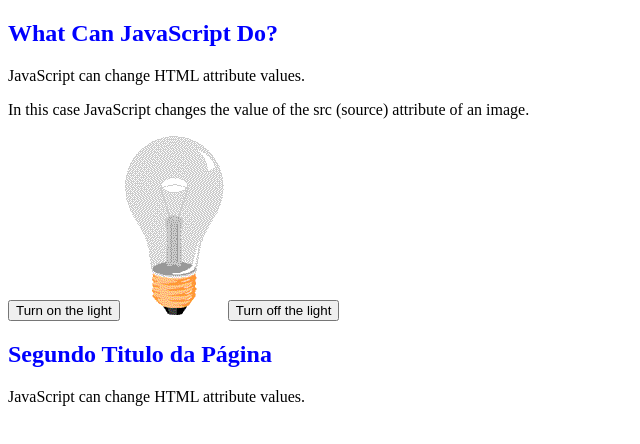
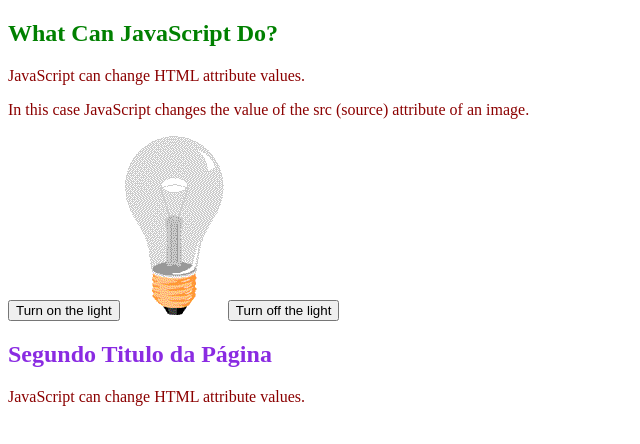
Before and after one commit to itamarjp/lampada_javascript, a plain HTML site: page index.html in a window 1280 px wide. Shown: the whole page, without its empty margins (0-640 px from the left). Drawn offline with Linux system fonts and the light colour scheme.

Commit message:
seletor por id

```diff
--- a/index.html
+++ b/index.html
@@ -1,9 +1,11 @@
 <!DOCTYPE html>
 <html>
 <style>
-h2 {
-    color:blue;
-}
+#titulo1 {color:green;}
+#titulo2 {color:blueviolet}
+
+p {color:darkred}
+
 </style>
 
 
@@ -21,19 +23,19 @@ function ApagaALuz(){
 </script>
 <body>
 
-<h2>What Can JavaScript Do?</h2>
+<h2 id="titulo1">What Can JavaScript Do?</h2>
 
 <p>JavaScript can change HTML attribute values.</p>
 
 <p>In this case JavaScript changes the value of the src (source) attribute of an image.</p>
 
-<button onclick="AcendeALuz()">Turn on the light</button>
+<button onmouseover="AcendeALuz()">Turn on the light</button>
 
 <img id="myImage" src="imagens/pic_bulboff.gif" style="width:100px">
 
-<button onclick="ApagaALuz()">Turn off the light</button>
+<button onmouseover="ApagaALuz()">Turn off the light</button>
 
-<h2>Segundo Titulo da Página</h2>
+<h2 id="titulo2">Segundo Titulo da Página</h2>
 <p>JavaScript can change HTML attribute values.</p>
 </body>
 </html>
```
